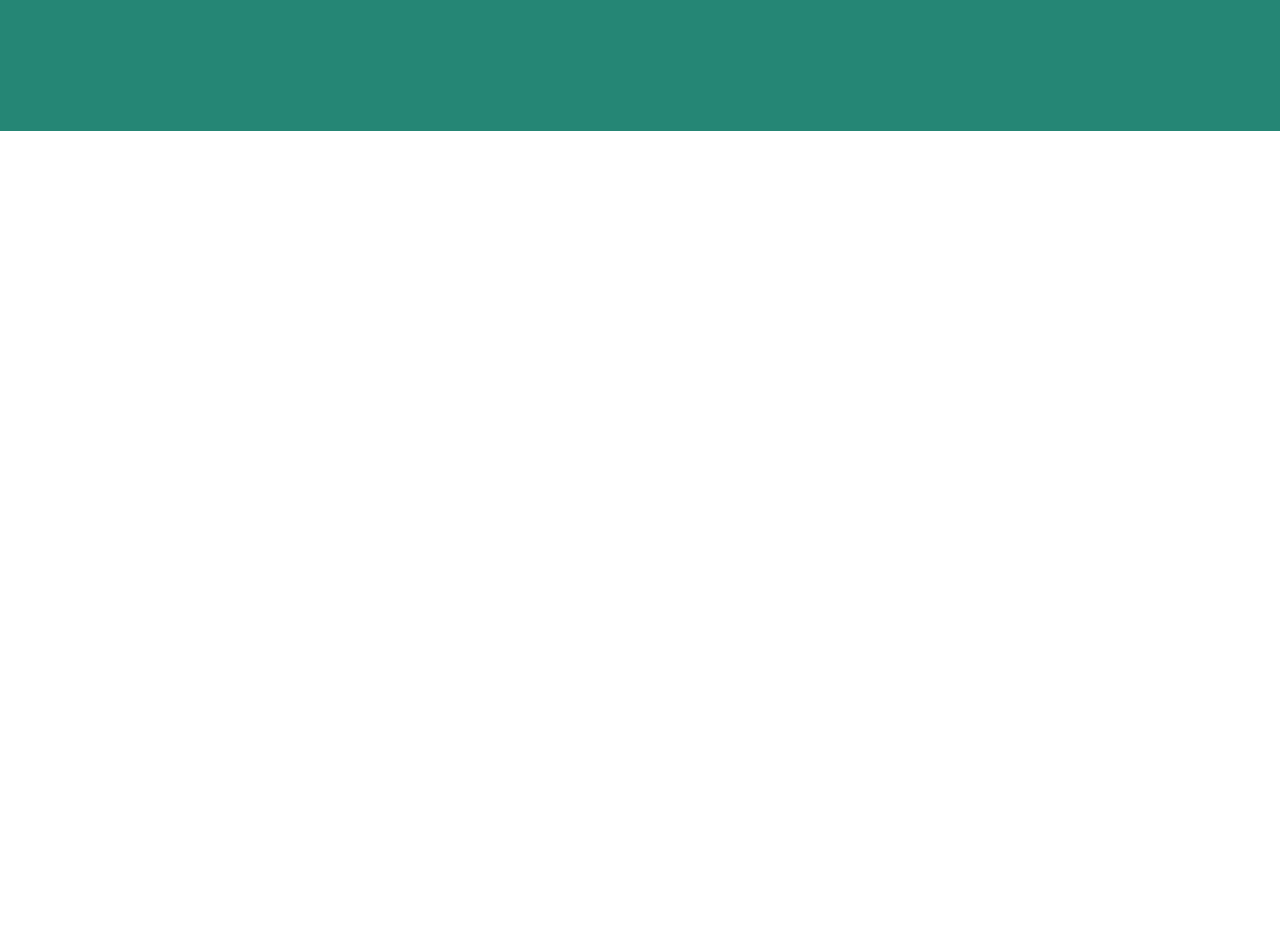
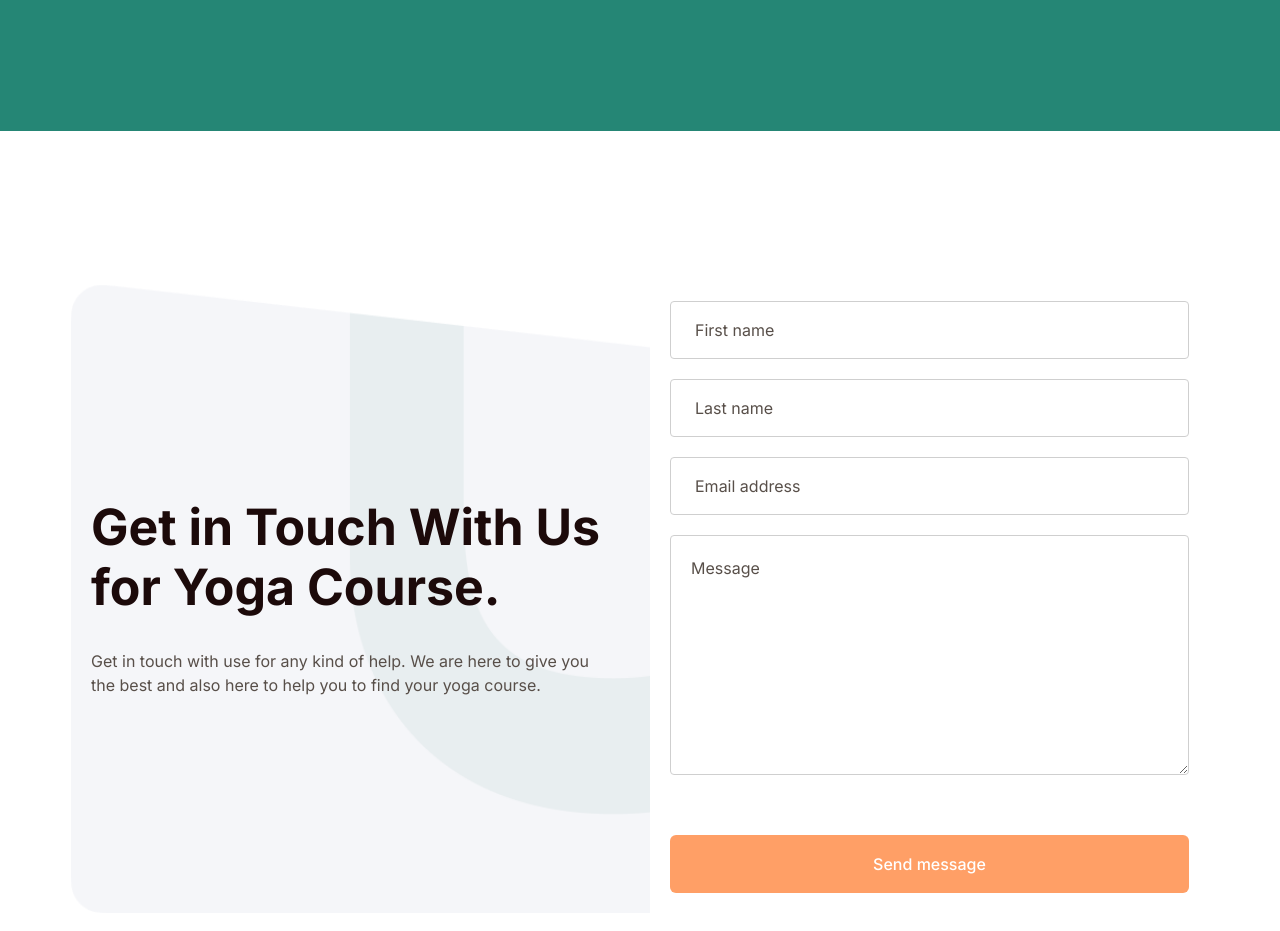
Before and after one commit to JacekLiman/yoga-website, a React (Vite) app: page / in a window 1280 px wide. Shown: the part 4780-5711 px from the top of the page. Before the commit the page ends 4911 px from the top, so only its background shows below. Built offline with nearby package versions, Linux system fonts and the light colour scheme.

Commit message:
add Contact component

```diff
--- a/src/App.tsx
+++ b/src/App.tsx
@@ -1,4 +1,5 @@
 import Cards from "./components/Cards";
+import Contact from "./components/Contact";
 import Courses from "./components/Courses";
 import Facts from "./components/Facts";
 import Features from "./components/Features";
@@ -18,6 +19,7 @@ function App() {
       <Courses/>
       <Pricing/>
       <Newsletter/>
+      <Contact/>
     </div>
   );
 }
--- a/src/components/Contact.tsx
+++ b/src/components/Contact.tsx
@@ -1,9 +1,28 @@
-
-
 const Contact = () => {
   return (
-    <div>Contact</div>
-  )
-}
+    <section className="section-sm lg:section-lg ">
+      <div className="container mx-auto">
+        <div className="grid grid-cols-1 lg:grid-cols-2 gap-5 bg-contact bg-no-repeat bg-cover">
+          <div className="flex flex-col justify-center gap-8 p-5">
+            <h2 className="h2">Get in Touch With Us for Yoga Course.</h2>
+            <p>
+              Get in touch with use for any kind of help. We are here to give
+              you the best and also here to help you to find your yoga course.
+            </p>
+          </div>
+          <div>
+            <form className="p-5 flex flex-col gap-5 bg-white">
+              <input placeholder="First name" className="form-control" type="text" />
+              <input placeholder="Last name" className="form-control" type="text" />
+              <input placeholder="Email address" className="form-control" type="text" />
+              <textarea placeholder="Message" className="form-control min-h-[240px] p-5"></textarea>
+              <button className="btn btn-lg btn-orange mt-10">Send message</button>
+            </form>
+          </div>
+        </div>
+      </div>
+    </section>
+  );
+};
 
-export default Contact
+export default Contact;
--- a/src/components/Pricing.tsx
+++ b/src/components/Pricing.tsx
@@ -1,6 +1,6 @@
 import { useState } from "react";
 import { pricing } from "../data";
-import ClassItems from "./ClassItems";
+import PricingItems from "./PricingItems";
 
 const Pricing = () => {
   const [currentIdx, setCurrentIdx] = useState(0);
@@ -30,7 +30,7 @@ const Pricing = () => {
                     Discover your favourite class!
                   </p>
                   <div className="px-5">
-                    <ClassItems list={list} />
+                    <PricingItems list={list} />
                     <button className={`${  idx===currentIdx ? " bg-orange text-white":"bg-white text-orange"}  relative font-semibold w-full p-3 mt-8 mb-5 border border-orange transition-all`}>
                       {buttonText} <div className="bg-orange-200 flex justify-center items-center absolute top-0 right-0 h-full aspect-[1/1] text-white">{buttonIcon}</div>
                     </button>
--- a/src/components/ClassItems.tsx
+++ b/src/components/PricingItems.tsx
@@ -1,8 +1,8 @@
-type ClassItemsProps = {
+type PricingItemsProps = {
   list: { name: string; icon: JSX.Element }[];
 };
 
-const ClassItems = ({ list }: ClassItemsProps) => {
+const PricingItems = ({ list }: PricingItemsProps) => {
   return (
     <ul className="space-y-2">
       {list.map((item, idx) => {
@@ -16,4 +16,4 @@ const ClassItems = ({ list }: ClassItemsProps) => {
   );
 };
 
-export default ClassItems;
+export default PricingItems;
```
